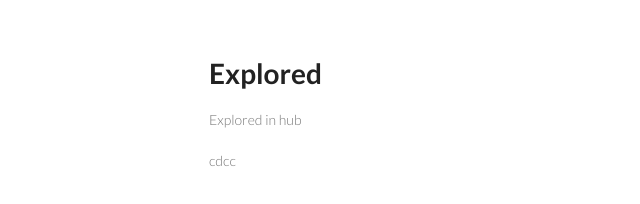
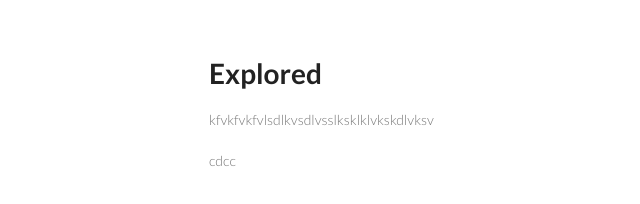
Before and after one commit to RonFIX/Explored, a plain HTML site: page index.html in a window 1280 px wide. Shown: the full height of the page, 1-641 px from the left. Drawn offline with Linux system fonts and the light colour scheme.

Commit message:
Update index.html

```diff
--- a/index.html
+++ b/index.html
@@ -16,7 +16,7 @@
     <div class="wrapper">
       <header>
         <h1>Explored</h1>
-        <p>Explored in hub</p>
+        <p>kfvkfvkfvlsdlkvsdlvsslksklklvkskdlvksv</p>
         <p>cdcc</p>
       </header>
   </body>
```
